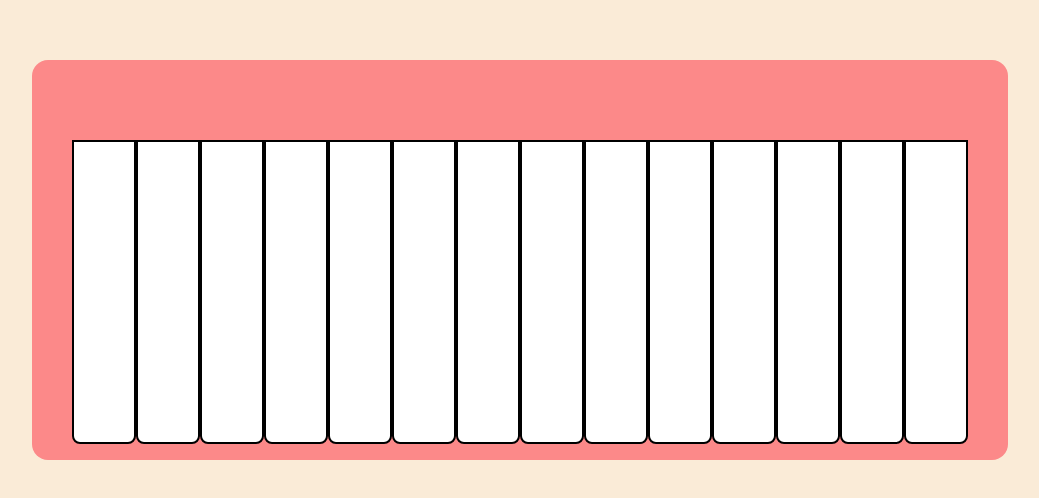
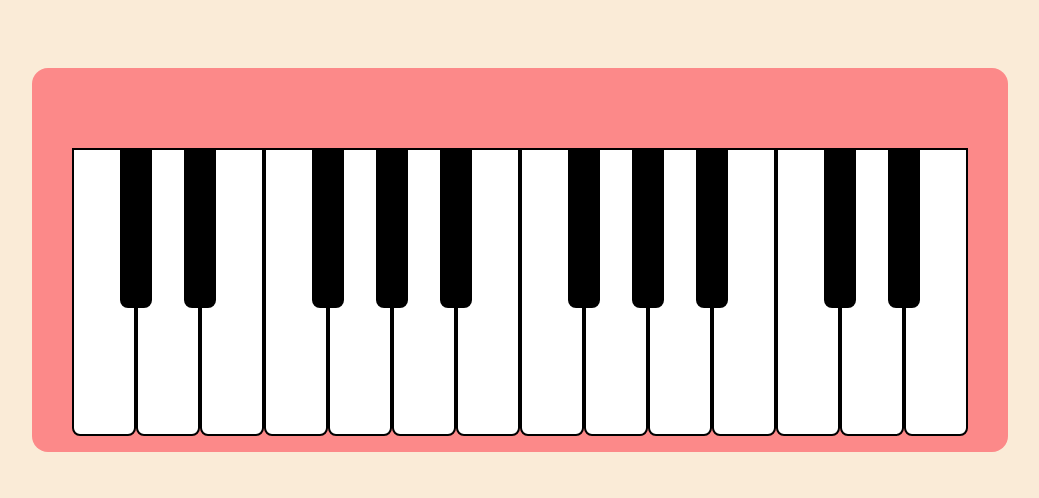
Before and after one commit to Regestrac/simple-piano, a plain HTML site: page index.html in a window 1280 px wide. Shown: the part 140-638 px from the top of the page, without its empty margins (120-1159 px from the left). Drawn offline with Linux system fonts and the light colour scheme.

Commit message:
Added black keys also

```diff
--- a/style.css
+++ b/style.css
@@ -8,7 +8,7 @@ body{
     background-color: antiquewhite;
 }
 .piano{
-    height: 20rem;
+    height: 19rem;
     padding: 5rem 2.5rem 0 2.5rem ;
     background-color: #fc8989;
     border-radius: 1rem;
@@ -21,9 +21,51 @@ body{
 }
 .white-key{
     width: 4rem;
-    height: 19rem;
+    height: 18rem;
     background-color: #fff;
     border: solid black 2px;
     border-radius: 0 0 .5rem .5rem;
     box-sizing: border-box;
 }
+.black-keys{
+    position: relative;
+    display: flex;
+}
+.black-key{
+    width: 2rem;
+    height: 10rem;
+    background-color: #000;
+    border-radius: 0 0 .5rem .5rem;
+    box-sizing: border-box;
+    position: absolute;
+}
+.black-key:nth-child(1){
+    left: 3rem;
+}
+.black-key:nth-child(2){
+    left: 7rem;
+}
+.black-key:nth-child(3){
+    left: 15rem;
+}
+.black-key:nth-child(4){
+    left: 19rem;
+}
+.black-key:nth-child(5){
+    left: 23rem;
+}
+.black-key:nth-child(6){
+    left: 31rem;
+}
+.black-key:nth-child(7){
+    left: 35rem;
+}
+.black-key:nth-child(8){
+    left: 39rem;
+}
+.black-key:nth-child(9){
+    left: 47rem;
+}
+.black-key:nth-child(10){
+    left: 51rem;
+}
```
